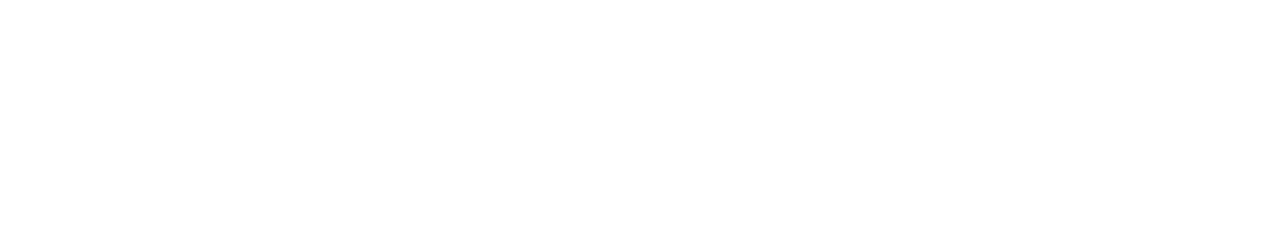
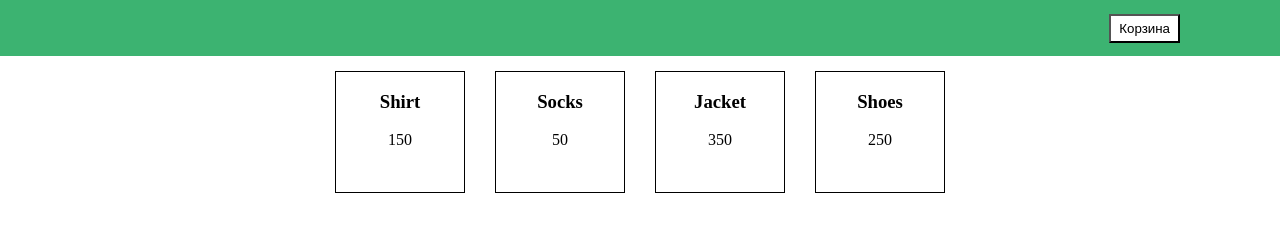
Before and after one commit to kecha-frog/learn-js_level2, a plain HTML site: page homework1/index.html in a window 1280 px wide. Drawn offline with Linux system fonts and the light colour scheme.

Commit message:
Сделала первое дз

```diff
--- a/homework1/index.html
+++ b/homework1/index.html
@@ -1,10 +1,18 @@
-<!DOCTYPE html>
+<!doctype html>
 <html lang="en">
 <head>
     <meta charset="UTF-8">
-    <title>Title</title>
+    <title>eShop</title>
+    <link rel="stylesheet" href="style.css">
 </head>
 <body>
+<header>
+    <button class="cart-button" type="button">Корзина</button>
+</header>
+<main>
+    <div class="goods-list"></div>
+</main>
 
+<script src="script.js"></script>
 </body>
 </html>
--- /dev/null
+++ b/homework1/script.js
@@ -0,0 +1,42 @@
+const goods = [
+    {title: 'Shirt', price: 150},
+    {title: 'Socks', price: 50},
+    {title: 'Jacket', price: 350},
+    {title: 'Shoes', price: 250},
+];
+
+
+const $goodsList = document.querySelector('.goods-list');
+
+const renderGoodsItem = ({title, price}) => {
+    const titleH3 = document.createElement("h3");
+    titleH3.innerText = title;
+
+    const priceP = document.createElement("p");
+    priceP.innerText = price;
+
+    const divGoods = document.createElement("div");
+    divGoods.className = "goods-item";
+    divGoods.append(titleH3);
+    divGoods.append(priceP);
+
+    return divGoods
+};
+
+const renderGoodsList = (list = goods) => {
+    for (item of list) {
+        $goodsList.append(renderGoodsItem(item))
+    }
+}
+
+renderGoodsList();
+
+
+// //3 задание( добавить  join чтоб пропала запятая
+// const renderGoodsList = (list = goods) => {
+//     let goodsList = list.map(
+//         item => renderGoodsItem(item)
+//     ).join('');
+//
+//     $goodsList.insertAdjacentHTML('beforeend', goodsList);
+// }
--- /dev/null
+++ b/homework1/style.css
@@ -0,0 +1,31 @@
+body {
+    margin: 0;
+}
+
+header {
+    width: 100%;
+    height: 7vh;
+    background-color: mediumseagreen;
+    display: grid;
+    justify-content: end;
+    align-items: center;
+}
+
+.cart-button {
+    padding: 5px 8px;
+    background-color: white;
+    margin-right: 100px;
+}
+
+.goods-list {
+    display: flex;
+    justify-content: center;
+}
+
+.goods-item {
+    width: 10vw;
+    height: 15vh;
+    border: 1px solid #000;
+    text-align: center;
+    margin: 15px;
+}
```
